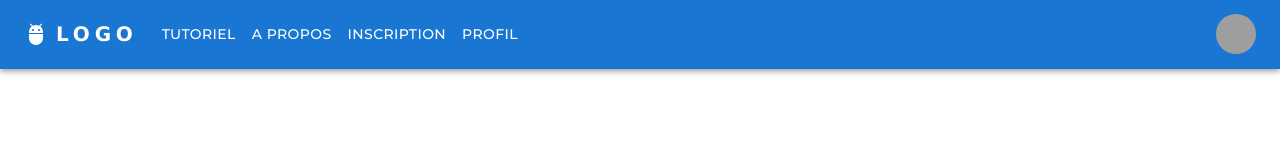
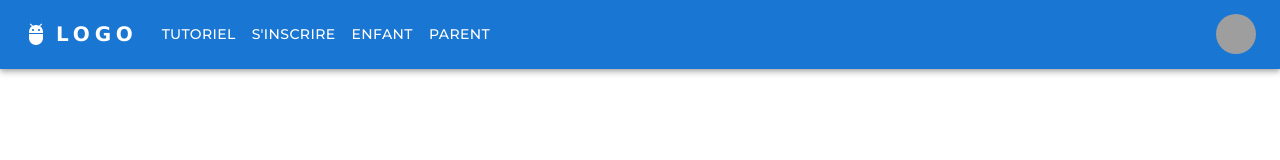
Before and after one commit to MarieLouPLevasseur/Projet-livresOtresor-front, a React (Create React App) app: page / in a window 1280 px wide. Shown: the top 160 px of the page. Built offline with nearby package versions, Linux system fonts and the light colour scheme; grey boxes are pictures that could not be loaded.

Commit message:
change name items navbar

```diff
--- a/src/components/Home/Navbar/Navbar.js
+++ b/src/components/Home/Navbar/Navbar.js
@@ -13,7 +13,7 @@ import Tooltip from '@mui/material/Tooltip';
 import MenuItem from '@mui/material/MenuItem';
 import AdbIcon from '@mui/icons-material/Adb';
 
-const pages = ['Tutoriel', 'A Propos', 'Inscription', 'Profil'];
+const pages = ['Tutoriel', "S'inscrire", 'Enfant', 'Parent'];
 const settings = ['Profile', 'Account', 'Dashboard', 'Logout'];
 
 const Navbar = () => {
```
